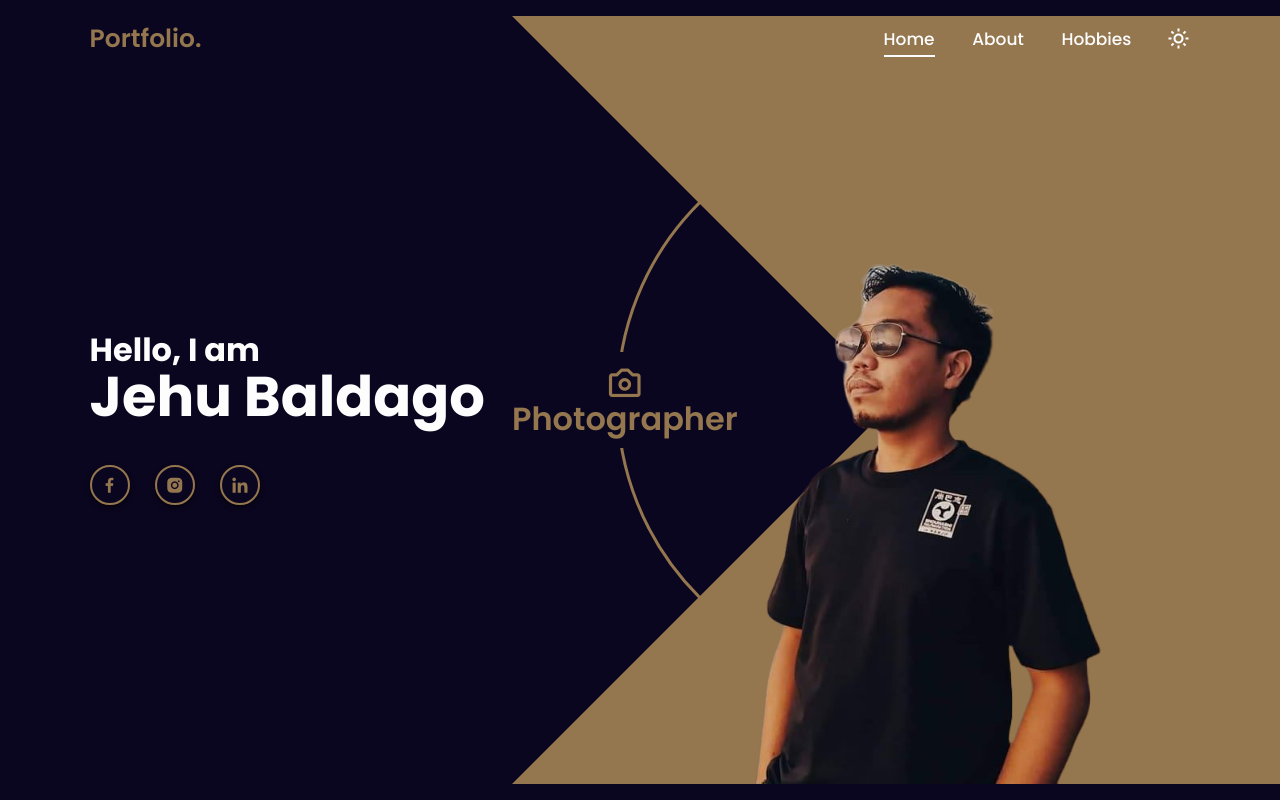
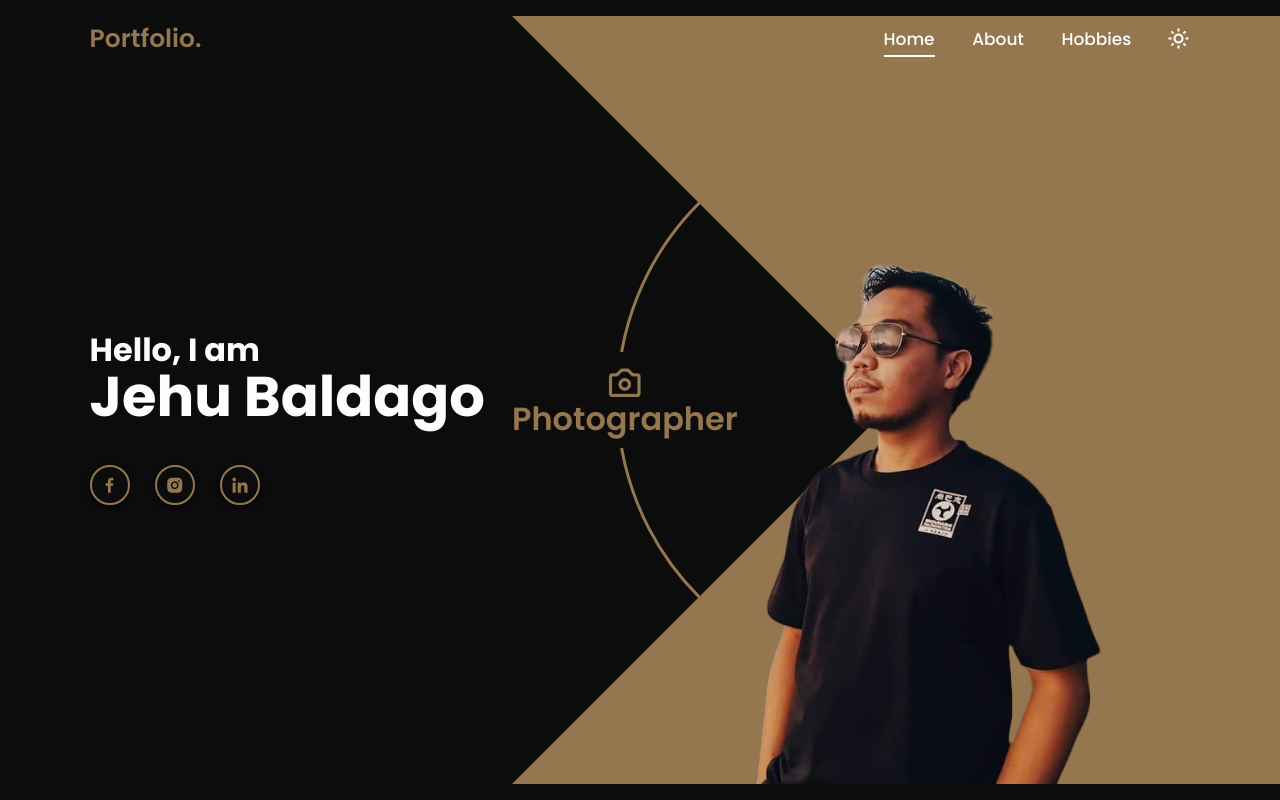
Before and after one commit to AriztoCratz/muffinman.github.io, a plain HTML site: page index.html in a window 1280 px wide. Both pictures are taken after a click on the element 1178 px from the left and 39 px from the top of the page. Shown: the top 800 px of the page. Drawn offline with nearby package versions, Linux system fonts and the light colour scheme.

Commit message:
Update style.css

```diff
--- a/css/style.css
+++ b/css/style.css
@@ -21,9 +21,9 @@
 }
 
 .dark-mode{
-    --bg-color: #0b061f;
+    --bg-color: #0c0c0c;
     --text-color: #fdfdfd;
-    --shadow-color: rgba(0, 0, 0, .7);
+    --shadow-color: rgba(0, 0, 0, 0.7);
 }
 
 html{
```
